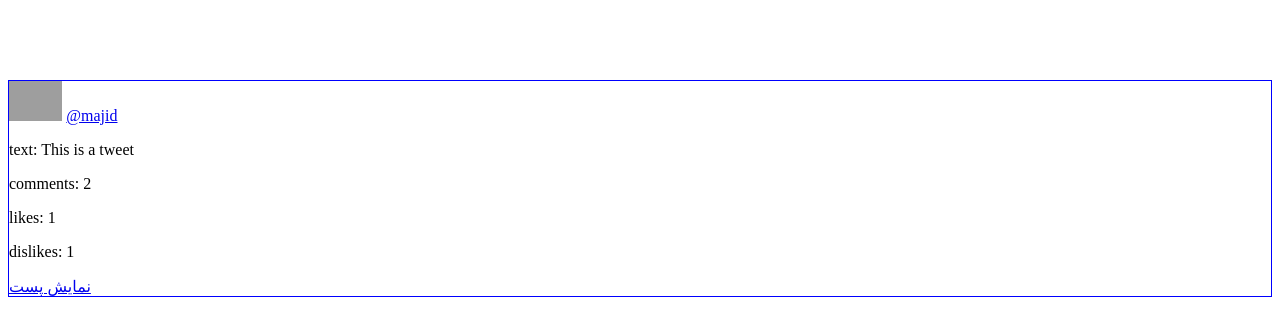
After one commit to Majidkn/www, a Django app: page /posts/1 in a window 1280 px wide. The commit adds this page. Shown: the top 336 px of the page. Run offline with Django 3.2, Linux system fonts and the light colour scheme; data comes from the database, SQL or seed files in the repository; both versions use the stored data as it was after the commit; grey boxes are pictures that could not be loaded.

Commit message:
post page

```diff
--- a/account/templates/account/_profile.html
+++ b/account/templates/account/_profile.html
@@ -8,13 +8,12 @@
     <a href="new_post">+پست جدید</a>
     {% for post in posts %}
         <div class="posts" style="border: 1px solid blue;">
-            <img style="height: 40px;" src="/media/{{post.user.avatar}}" />
+            <a href="/posts/{{post.id}}"><img style="height: 40px;" src="/media/{{post.user.avatar}}" /></a>
             <a href="/account/{{post.user.username}}">@{{post.user.username}}</a>
             <p>text: {{post.body}}</p>
             <p>comments: {{post.comments}}</p>
             <p>likes: {{post.likes}}</p>
             <p>dislikes: {{post.dislikes}}</p>
-            <a href="#">نمایش پست</a>
         </div>
     {% endfor %}
 {% endblock %}
--- /dev/null
+++ b/post/templates/post/_post.html
@@ -0,0 +1,13 @@
+{% extends '__base.html' %}
+
+{% block content %}
+    <div class="posts" style="border: 1px solid blue;">
+        <img style="height: 40px;" src="/media/{{post.user.avatar}}" />
+        <a href="/account/{{post.user.username}}">@{{post.user.username}}</a>
+        <p>text: {{post.body}}</p>
+        <p>comments: {{post.comments}}</p>
+        <p>likes: {{post.likes}}</p>
+        <p>dislikes: {{post.dislikes}}</p>
+        <a href="#">نمایش پست</a>
+    </div>
+{% endblock %}
--- a/post/templates/post/post.html
+++ /dev/null
@@ -1,5 +0,0 @@
-{% extends '__base.html' %}
-
-{% block content %}
-
-{% endblock %}
--- /dev/null
+++ b/post/urls.py
@@ -0,0 +1,6 @@
+from django.conf.urls import url, include
+from . import views
+
+urlpatterns = [
+    url(r'^(?P<post_id>[\w-]+)', views.post, name='post'),
+]
--- a/post/views.py
+++ b/post/views.py
@@ -1,3 +1,19 @@
 from django.shortcuts import render
 
 # Create your views here.
+from post.models import Post, Comment, Like, DisLike
+
+
+def post(request, post_id):
+    current_user = request.user
+    post = Post.objects.get(pk=post_id)
+    comments = Comment.objects.filter(post_id=post_id)
+    likes = Like.objects.filter(post_id=post_id)
+    dislikes = DisLike.objects.filter(post_id=post_id)
+    post.comments = len(comments)
+    post.likes = len(likes)
+    post.dislikes = len(dislikes)
+    return render(request, 'post/_post.html', {
+        'user': current_user,
+        'post': post,
+    })
--- a/www/urls.py
+++ b/www/urls.py
@@ -23,4 +23,5 @@ urlpatterns = [
     url(r'^$', include('home.urls')),
     url(r'^admin-panel/', include('adminx.urls')),
     url(r'^account/', include('account.urls')),
+    url(r'^posts/', include('post.urls')),
 ] + static(settings.MEDIA_URL, document_root=settings.MEDIA_ROOT)
```
Also changed, not shown: db.sqlite3.
